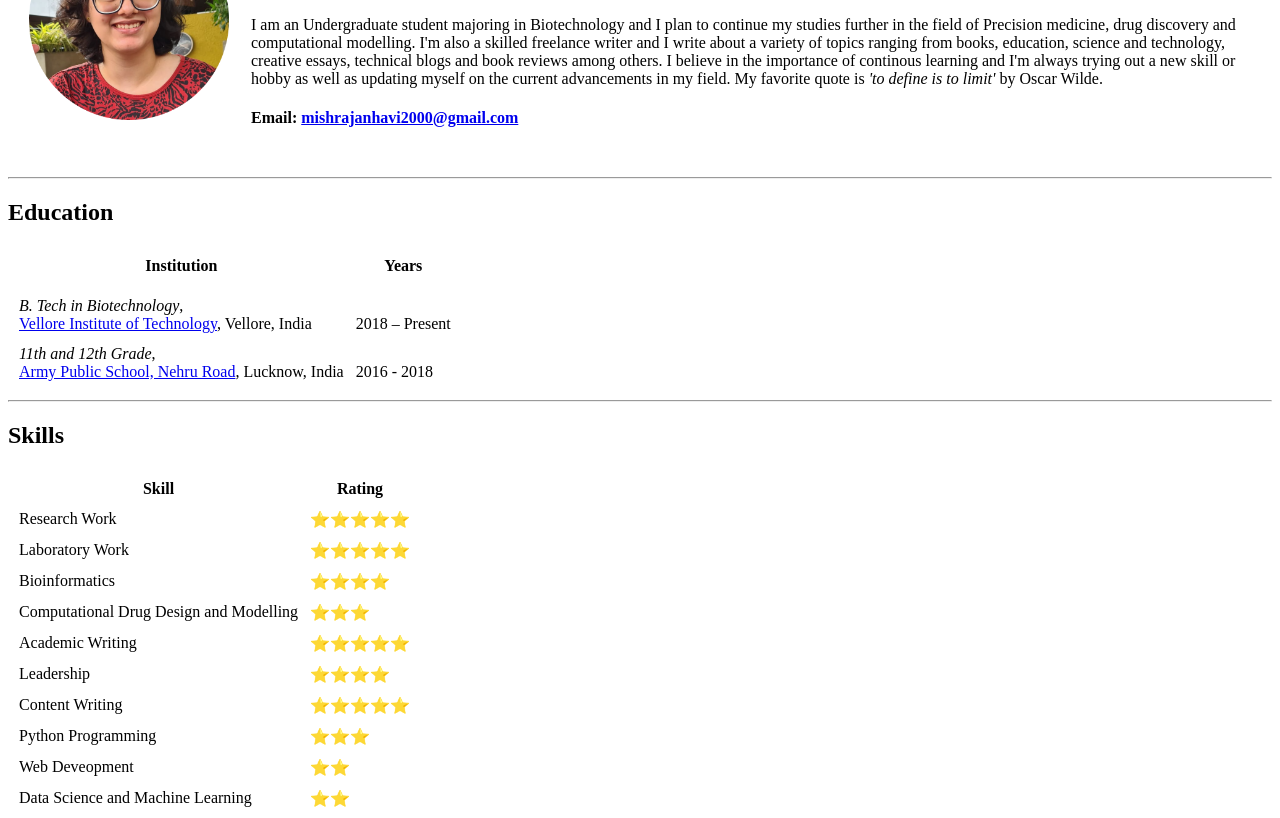
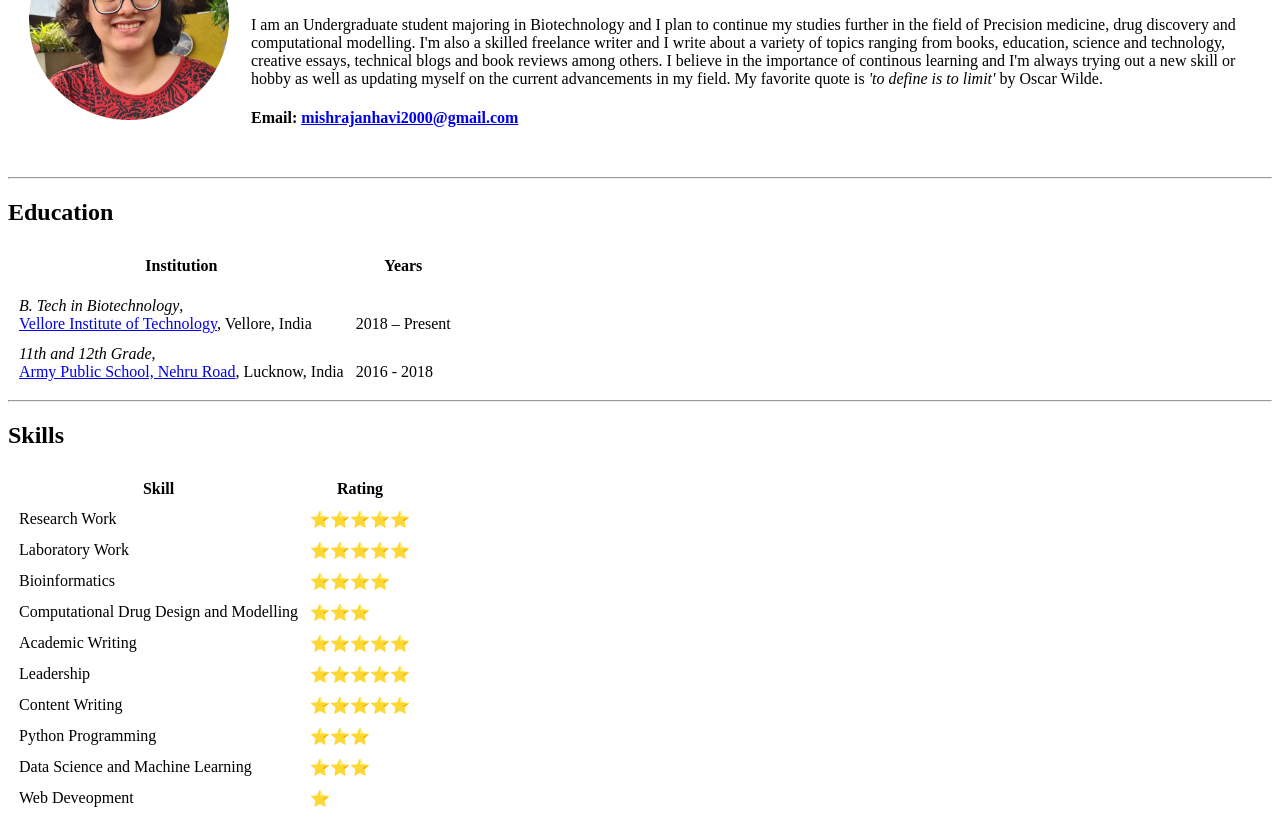
Before and after one commit to Janhavi-Mishra/Curriculum-vitae, a plain HTML site: page index.html in a window 1280 px wide. Shown: the part 134-952 px from the top of the page. Drawn offline with Linux system fonts and the light colour scheme.

Commit message:
Update index.html

```diff
--- a/index.html
+++ b/index.html
@@ -78,7 +78,7 @@
           </tr>
           <tr>
             <td>Leadership</td>
-            <td>⭐⭐⭐⭐</td>
+            <td>⭐⭐⭐⭐⭐</td>
           </tr>
           <tr>
             <td>Content Writing</td>
@@ -89,12 +89,12 @@
             <td>⭐⭐⭐</td>
           </tr>
           <tr>
-            <td>Web Deveopment</td>
-            <td>⭐⭐</td>
+            <td>Data Science and Machine Learning</td>
+            <td>⭐⭐⭐</td>
           </tr>
           <tr>
-            <td>Data Science and Machine Learning</td>
-            <td>⭐⭐</td>
+            <td>Web Deveopment</td>
+            <td>⭐</td>
           </tr>
         </tbody>
       </table>
```
